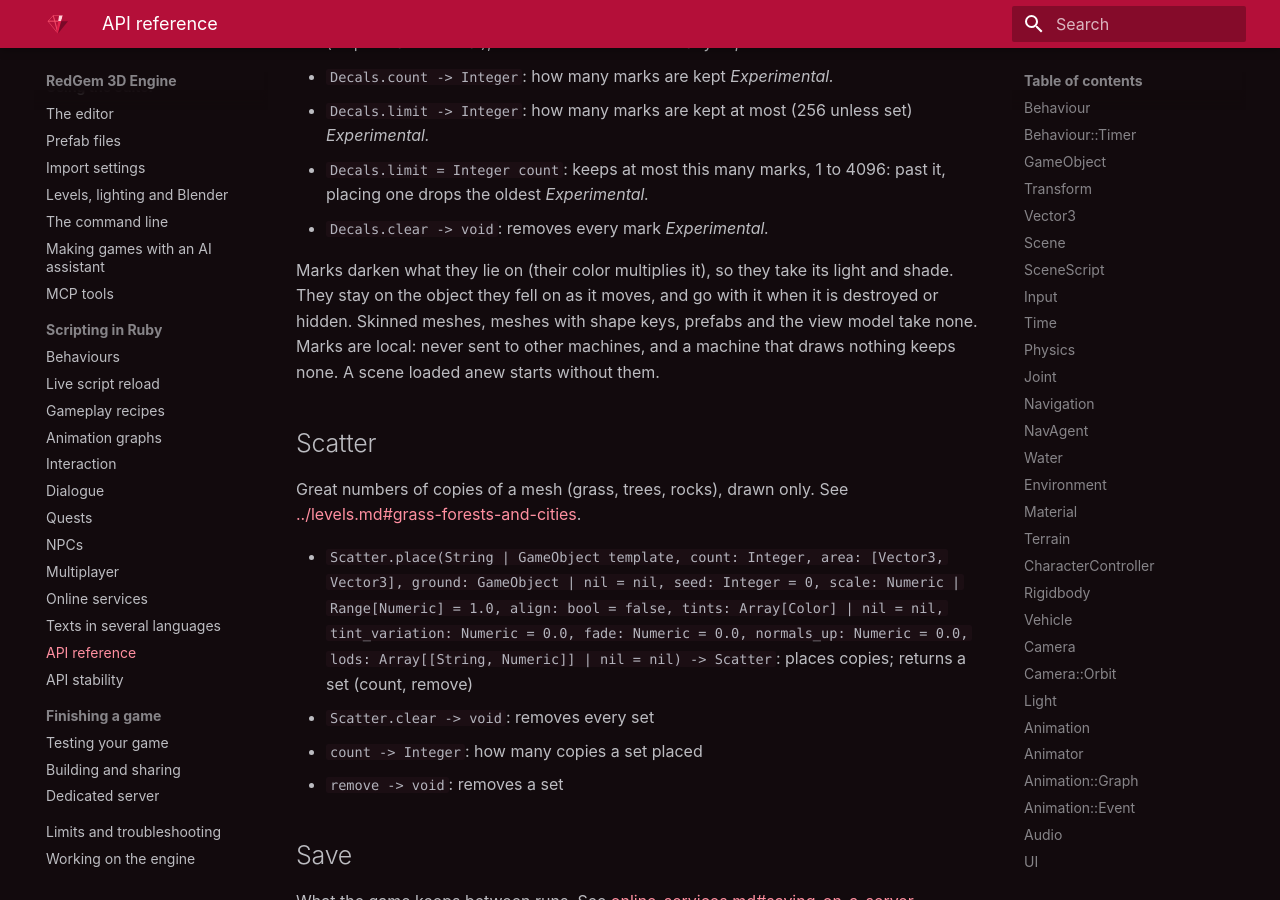
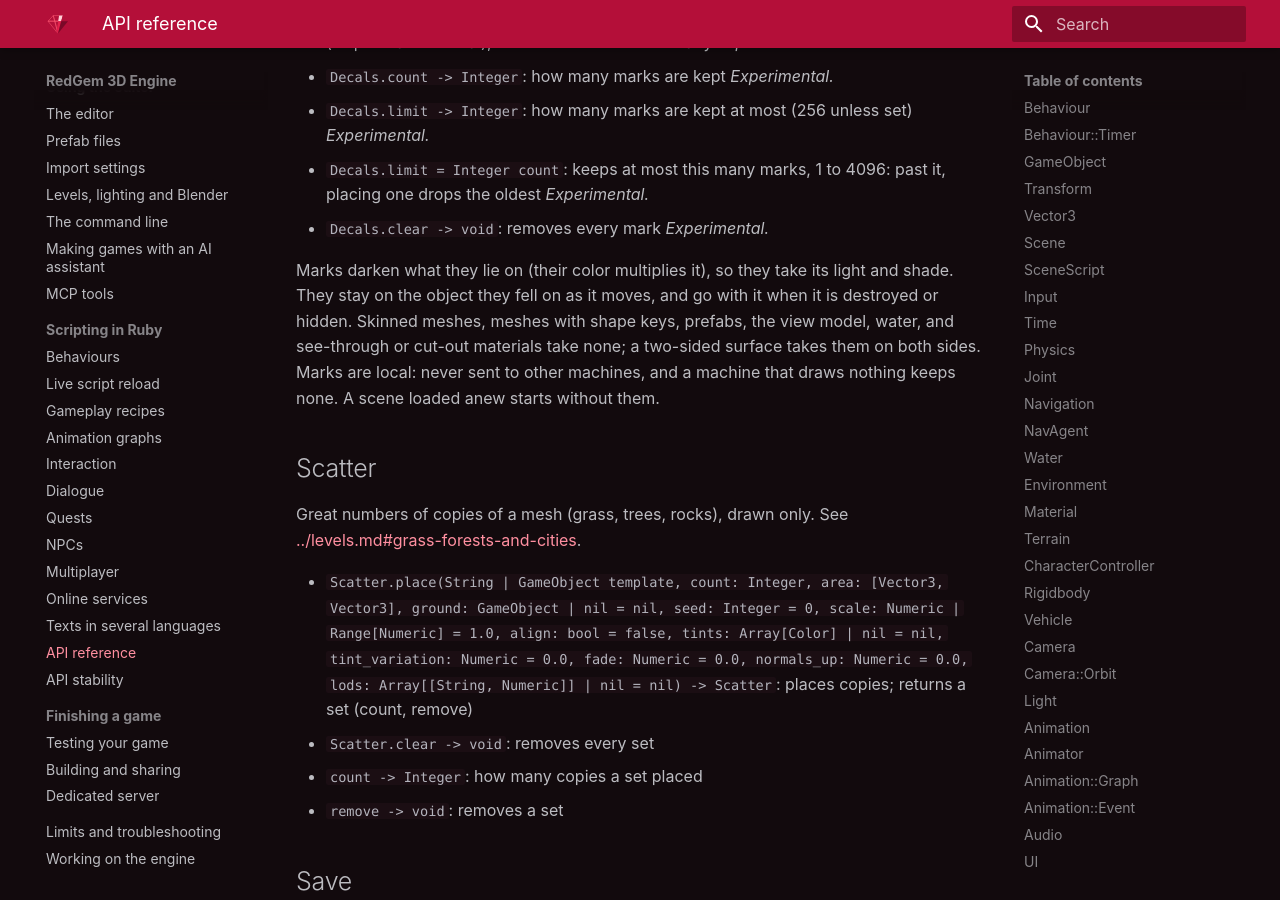
Before and after one commit to carlosdanielpohlod/redgem, an MkDocs documentation site: the page built from docs/scripting/api.md, in a window 1280 px wide and 900 px high, scrolled down 44722 px. Built offline with MkDocs 1.6.1 and Material for MkDocs 9.7.7, drawn with Linux system fonts in a browser that asks for light colours.

Commit message:
Regenerate the API page after merging main

```diff
--- a/docs/scripting/api.md
+++ b/docs/scripting/api.md
@@ -884,7 +884,7 @@ Marks laid on the scene's surfaces: bullet holes, scorches, cracks. *Experimenta
 - `Decals.limit = Integer count`: keeps at most this many marks, 1 to 4096: past it, placing one drops the oldest *Experimental.*
 - `Decals.clear -> void`: removes every mark *Experimental.*
 
-Marks darken what they lie on (their color multiplies it), so they take its light and shade. They stay on the object they fell on as it moves, and go with it when it is destroyed or hidden. Skinned meshes, meshes with shape keys, prefabs and the view model take none. Marks are local: never sent to other machines, and a machine that draws nothing keeps none. A scene loaded anew starts without them.
+Marks darken what they lie on (their color multiplies it), so they take its light and shade. They stay on the object they fell on as it moves, and go with it when it is destroyed or hidden. Skinned meshes, meshes with shape keys, prefabs, the view model, water, and see-through or cut-out materials take none; a two-sided surface takes them on both sides. Marks are local: never sent to other machines, and a machine that draws nothing keeps none. A scene loaded anew starts without them.
 
 ## Scatter
 
```
